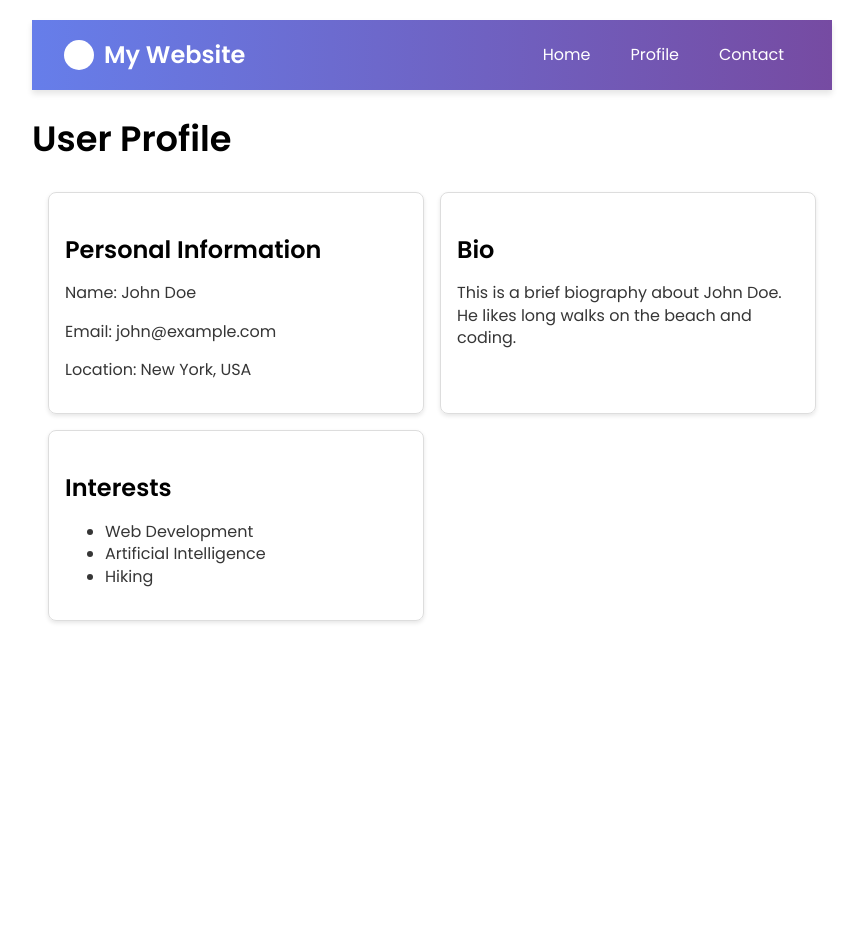
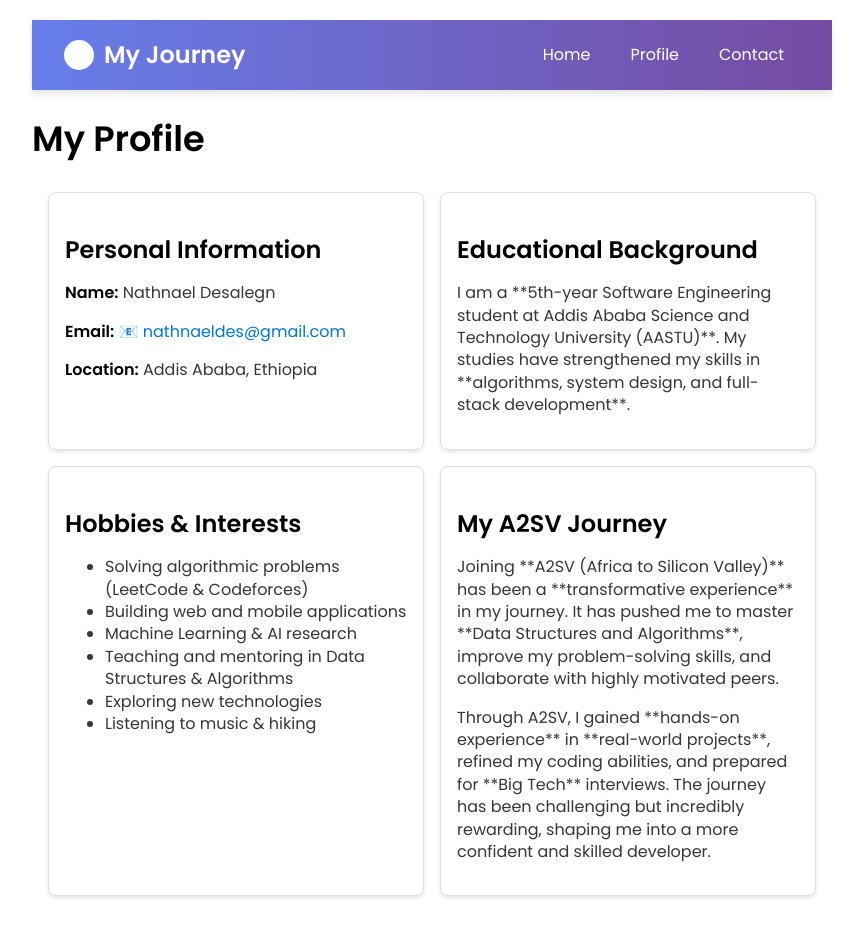
Before and after one commit to nati-d/icog-webflow, a plain HTML site: page profile.html in a window 1280 px wide. Shown: the whole page, without its empty margins (208-1071 px from the left). Before the commit the page ends 800 px from the top, so only its background shows below. Drawn offline with nearby package versions, Linux system fonts and the light colour scheme.

Commit message:
add profile.html file

```diff
--- a/profile.html
+++ b/profile.html
@@ -3,7 +3,7 @@
 <head>
     <meta charset="UTF-8">
     <meta name="viewport" content="width=device-width, initial-scale=1.0">
-    <title>Profile - My Website</title>
+    <title>Profile - My Journey</title>
     <link rel="stylesheet" href="https://cdn.jsdelivr.net/npm/water.css@2/out/water.css">
     <link rel="stylesheet" href="styles.css">
 </head>
@@ -11,7 +11,7 @@
     <nav class="navbar">
         <a href="index.html" class="navbar-brand">
             <div class="navbar-logo"></div>
-            My Website
+            My Journey
         </a>
         <button class="navbar-toggle" aria-label="Toggle navigation">☰</button>
         <div class="navbar-links">
@@ -22,28 +22,37 @@
     </nav>
 
     <main>
-        <h1>User Profile</h1>
+        <h1>My Profile</h1>
         <section class="card-container">
             <div class="card">
                 <h2>Personal Information</h2>
-                <p>Name: John Doe</p>
-                <p>Email: john@example.com</p>
-                <p>Location: New York, USA</p>
+                <p><strong>Name:</strong> Nathnael Desalegn</p>
+                <p><strong>Email:</strong> <a href="mailto:nathnaeldes@gmail.com">nathnaeldes@gmail.com</a></p>
+                <p><strong>Location:</strong> Addis Ababa, Ethiopia</p>
             </div>
             <div class="card">
-                <h2>Bio</h2>
-                <p>This is a brief biography about John Doe. He likes long walks on the beach and coding.</p>
+                <h2>Educational Background</h2>
+                <p>I am a **5th-year Software Engineering student at Addis Ababa Science and Technology University (AASTU)**. My studies have strengthened my skills in **algorithms, system design, and full-stack development**.</p>
             </div>
             <div class="card">
-                <h2>Interests</h2>
+                <h2>Hobbies & Interests</h2>
                 <ul>
-                    <li>Web Development</li>
-                    <li>Artificial Intelligence</li>
-                    <li>Hiking</li>
+                    <li>Solving algorithmic problems (LeetCode & Codeforces)</li>
+                    <li>Building web and mobile applications</li>
+                    <li>Machine Learning & AI research</li>
+                    <li>Teaching and mentoring in Data Structures & Algorithms</li>
+                    <li>Exploring new technologies</li>
+                    <li>Listening to music & hiking</li>
                 </ul>
+            </div>
+            <div class="card">
+                <h2>My A2SV Journey</h2>
+                <p>Joining **A2SV (Africa to Silicon Valley)** has been a **transformative experience** in my journey. It has pushed me to master **Data Structures and Algorithms**, improve my problem-solving skills, and collaborate with highly motivated peers.</p>
+                <p>Through A2SV, I gained **hands-on experience** in **real-world projects**, refined my coding abilities, and prepared for **Big Tech** interviews. The journey has been challenging but incredibly rewarding, shaping me into a more confident and skilled developer.</p>
             </div>
         </section>
     </main>
+
     <script>
         const navbarToggle = document.querySelector('.navbar-toggle');
         const navbarLinks = document.querySelector('.navbar-links');
```
